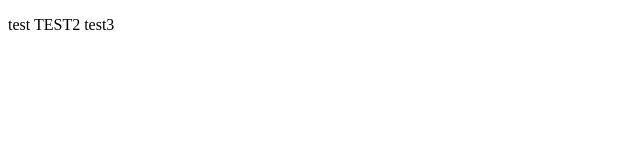
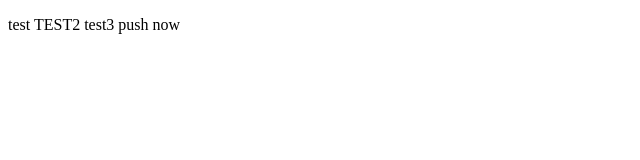
Before and after one commit to wei-1539/0111git, a plain HTML site: page index.html in a window 1280 px wide. Shown: the full height of the page, 0-640 px from the left. Drawn offline with Linux system fonts and the light colour scheme.

Commit message:
push line13

```diff
--- a/index.html
+++ b/index.html
@@ -10,6 +10,7 @@
         test
         TEST2
         test3
+        push now
     </p>
 </body>
 </html>
```
